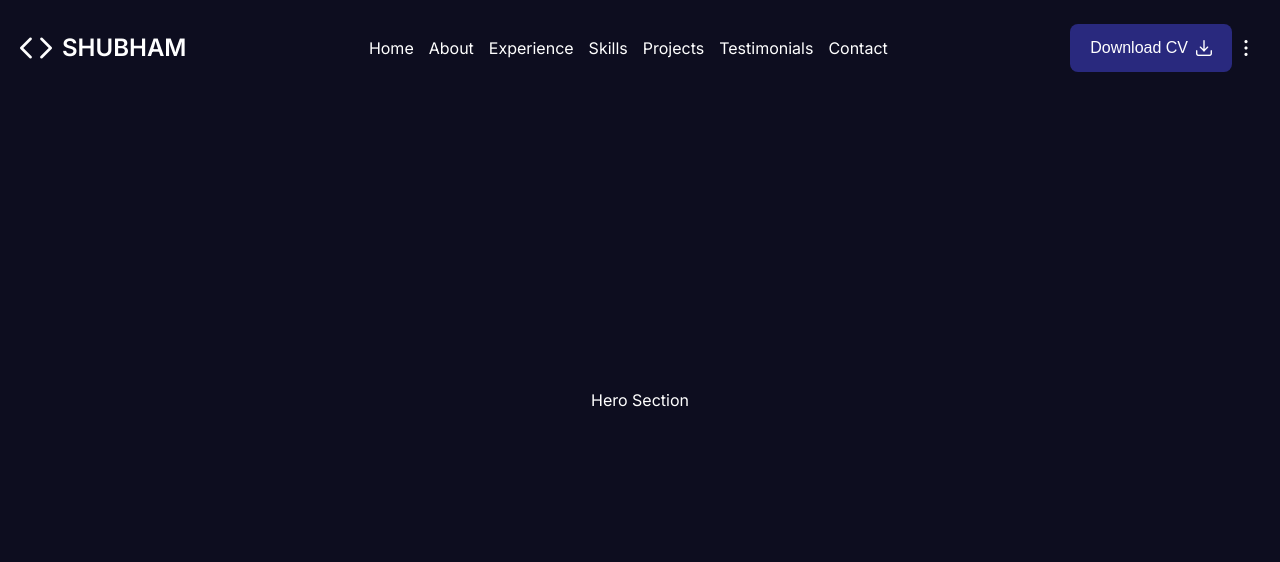
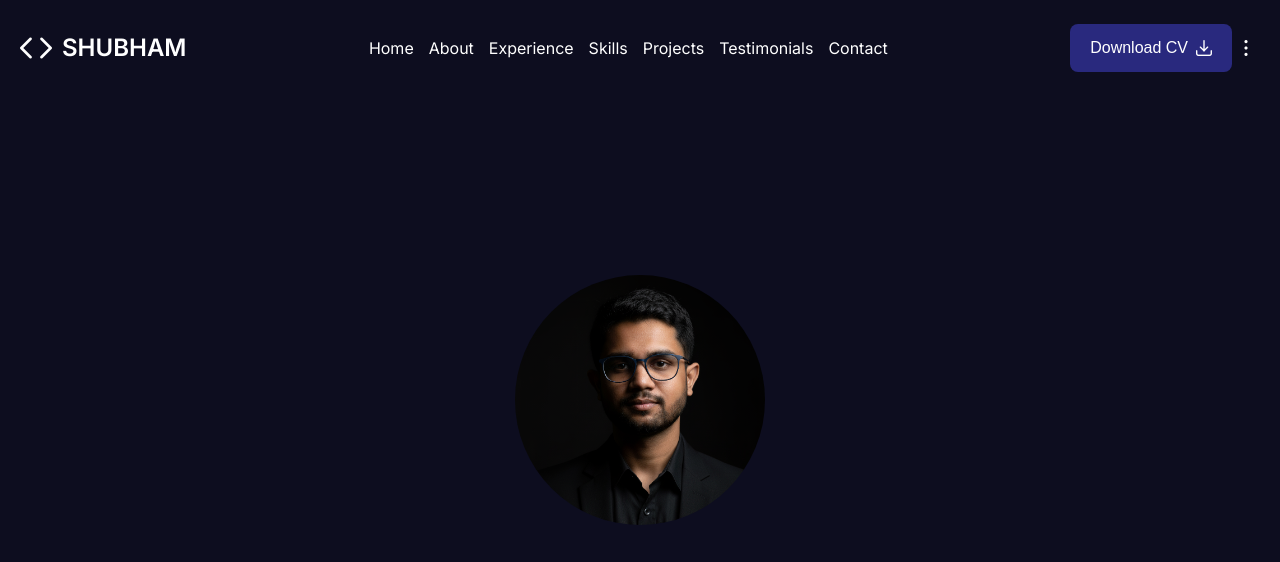
Before and after one commit to shubhampatel2610/personal-site, a Next.js app: page / in a window 1280 px wide. Shown: the top 562 px of the page. Built offline with nearby package versions, Linux system fonts and the light colour scheme; a web font is replaced by a local one.

Commit message:
commit for adding profile picture

```diff
--- a/components/commonComponents/MainSection/MainSection.scss
+++ b/components/commonComponents/MainSection/MainSection.scss
@@ -19,5 +19,18 @@
     flex-direction: column;
     justify-content: center;
     align-items: center;
+
+    .profilePictureContainer {
+      border-radius: 50%;
+      overflow: hidden;
+      width: 250px;
+      height: 250px;
+
+      img {
+        width: 100%;
+        height: 100%;
+        object-fit: cover;
+      }
+    }
   }
 }
--- a/components/commonComponents/MainSection/MainSection.tsx
+++ b/components/commonComponents/MainSection/MainSection.tsx
@@ -1,10 +1,15 @@
+import { Image } from "primereact/image";
 import "./MainSection.scss";
 import { observer } from "mobx-react-lite";
 
 const MainSection = observer(() => {
   return (
     <div className="mainContainer">
-      <div className="parentContainer">Hero Section</div>
+      <div className="parentContainer">
+        <div className="profilePictureContainer">
+          <Image src="/siteImages/profile_picture.jpg" alt="Profile Picture" />
+        </div>
+      </div>
     </div>
   );
 });
```
Also changed, not shown: public/siteImages/profile_picture.jpg (added).
